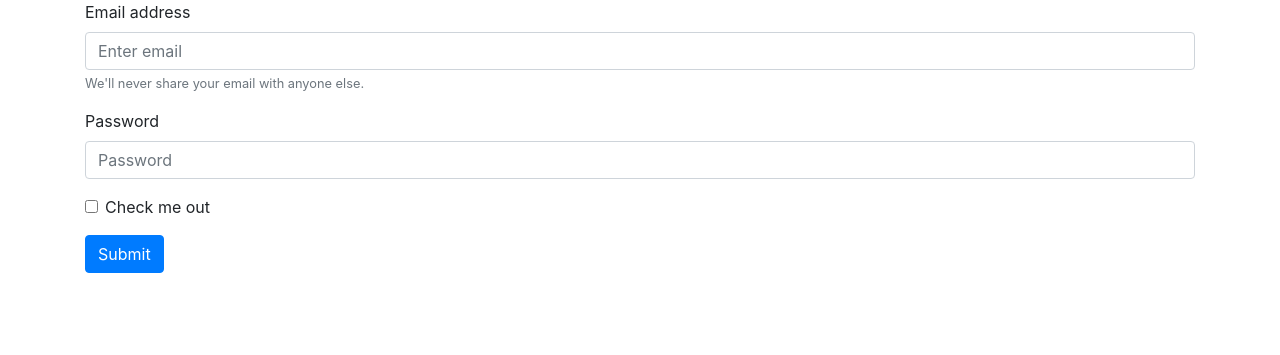
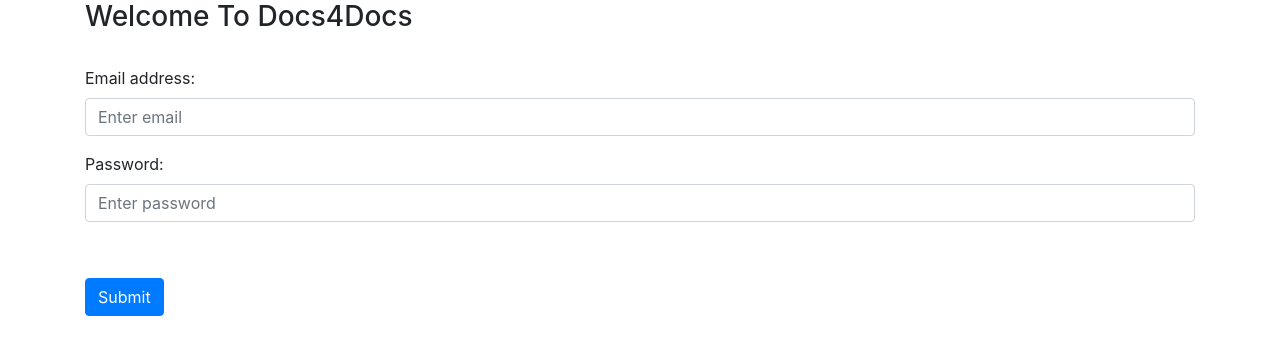
Before and after one commit to SSaxena2001/docs4docs, a Node server app: page / in a window 1280 px wide. Shown: the top 355 px of the page. Run offline with Node 20, Linux system fonts and the light colour scheme; some libraries are stand-ins or nearby versions.

Commit message:
Login and Signup pages Integrated with mongo

```diff
--- a/index.js
+++ b/index.js
@@ -6,6 +6,8 @@ const server = require("http").Server(app);
 const socketIO = require("socket.io");
 const { v4: uuidV4 } = require("uuid");
 const cookieParser = require("cookie-parser");
+const User = require("./models/user.model");
+const { validateUserInput } = require("./utils/validators");
 
 app.set("view engine", "ejs");
 app.use(
@@ -16,7 +18,7 @@ app.use(
 app.use(express.static("public"));
 
 app.use(cookieParser());
-mongoose.connect("mongodb://localhost:27017", {
+mongoose.connect("mongodb://localhost:27017/hackDB", {
   useNewUrlParser: true,
   useUnifiedTopology: true,
 });
@@ -36,8 +38,9 @@ app.get("/", (req, res) => {
 });
 
 app.post("/", (req, res) => {
+  console.log(req.body);
   let { errors, valid } = validateUserInput(
-    req.body.username,
+    req.body.email,
     req.body.password
   );
   if (valid) {
@@ -53,7 +56,7 @@ app.post("/", (req, res) => {
             res.cookie("username", req.body.username);
             res.cookie("password", req.body.password);
             console.log(req.cookies);
-            res.redirect("/test");
+            res.redirect(`/${uuidV4()}`);
           } else {
             res.redirect("/");
             message = "Invalid Password";
@@ -61,7 +64,7 @@ app.post("/", (req, res) => {
           }
         } catch (err) {
           res.redirect("/");
-          message = "Invalid Username";
+          message = "Invalid Email";
           console.log(message);
         }
       }
--- a/views/login.ejs
+++ b/views/login.ejs
@@ -1,20 +1,23 @@
 <%- include("header") -%>
 <body>
-    <form class="container">
+  <div class="container container1">
+      <h3>Welcome To Docs4Docs</h3><br>
+      <form method="POST" action="/">
           <div class="form-group">
-          <label for="exampleInputEmail1">Email address</label>
-          <input type="email" class="form-control" id="exampleInputEmail1" aria-describedby="emailHelp" placeholder="Enter email">
-          <small id="emailHelp" class="form-text text-muted">We'll never share your email with anyone else.</small>
+            <label for="email">Email address:</label>
+            <input type="email" class="form-control" placeholder="Enter email" id="email" name="email">
           </div>
           <div class="form-group">
-          <label for="exampleInputPassword1">Password</label>
-          <input type="password" class="form-control" id="exampleInputPassword1" placeholder="Password">
+            <label for="pwd">Password:</label>
+            <input type="password" class="form-control" placeholder="Enter password" id="pwd" name="password">
           </div>
-        <div class="form-group form-check">
-          <input type="checkbox" class="form-check-input" id="exampleCheck1">
-          <label class="form-check-label" for="exampleCheck1">Check me out</label>
+          <div class="form-group">
+            <label>
+              <!--<p>Not A User?&nbsp;<a href="/signup">Sign Up Now</a></p>-->
+            </label>
           </div>
           <button type="submit" class="btn btn-primary">Submit</button>
         </form>
+  </div>
 </body>
 </html>
```
Lines whose indentation alone changed are shown as unchanged.
